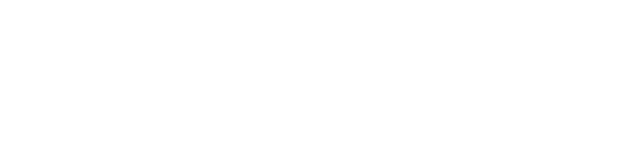
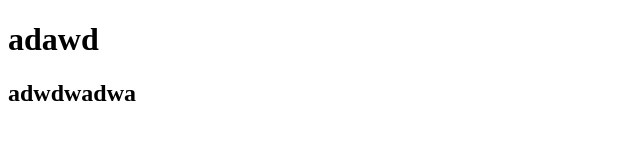
Before and after one commit to programmer02-cyber/index1, a plain HTML site: page index.js/index.html in a window 1280 px wide. Shown: the whole page, without its empty margins (0-640 px from the left). Drawn offline with Linux system fonts and the light colour scheme.

Commit message:
salom github

```diff
--- a/index.js/index.html
+++ b/index.js/index.html
@@ -7,7 +7,8 @@
 </head>
 <body>
 
-
+<h1>adawd </h1>
+<h2>adwdwadwa</h2>
 
 
 
```
